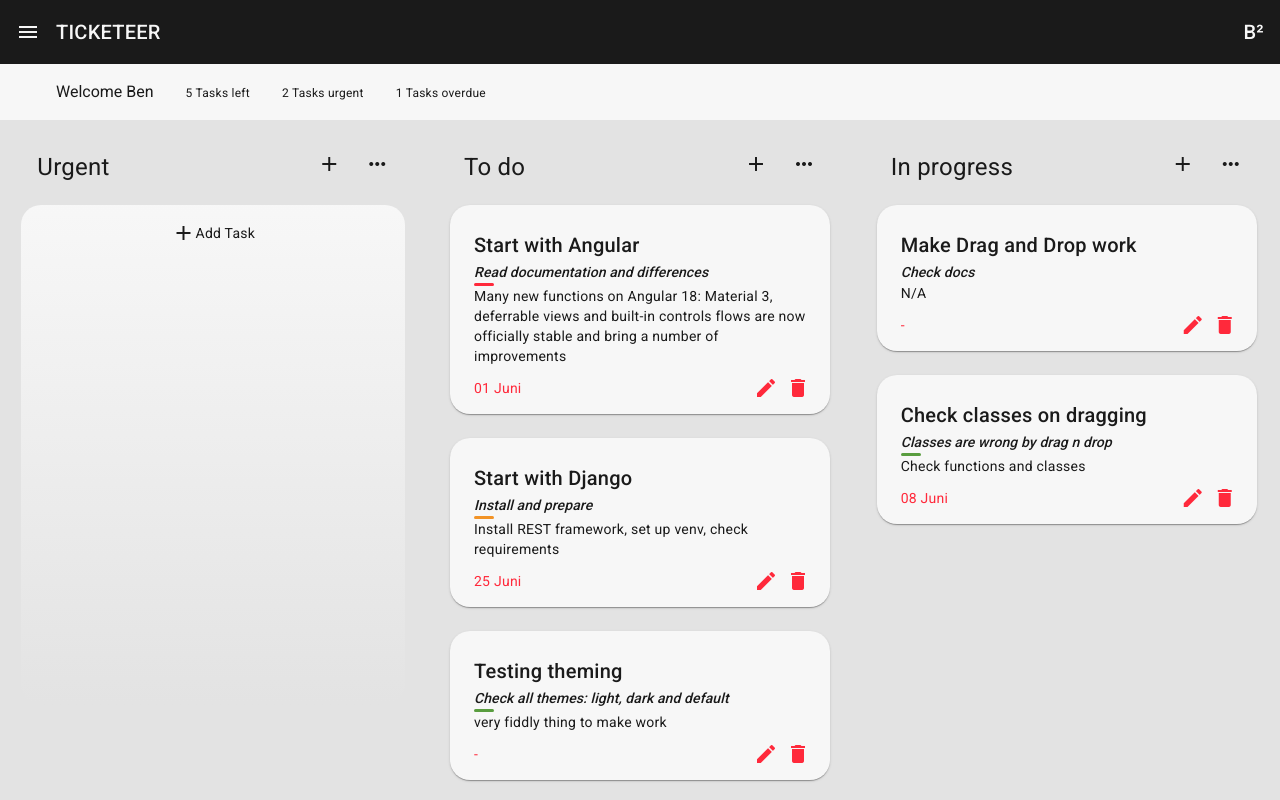
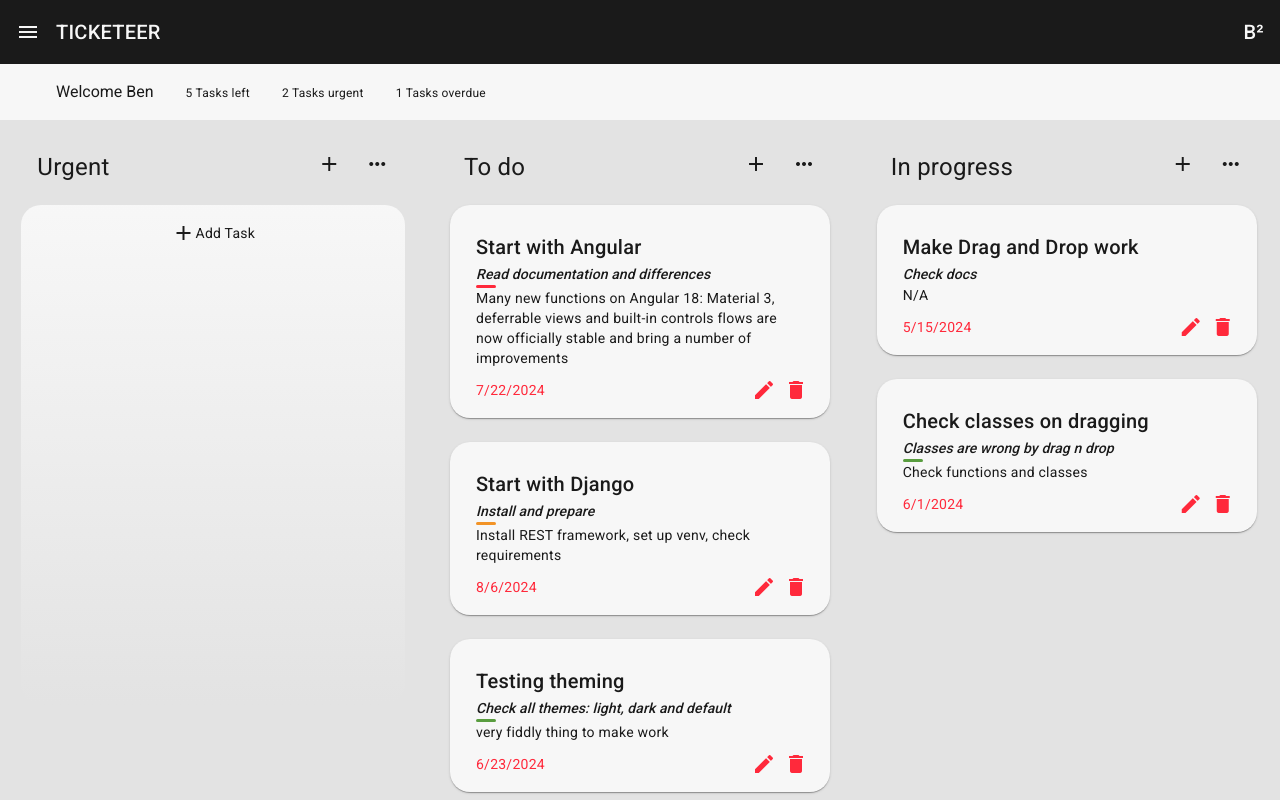
Before and after one commit to benjaminBennewitz/kanban_frondend, an Angular app in the folder kanban-frondend/: page /board in a window 1280 px wide. Built offline with nearby package versions, Linux system fonts and the light colour scheme.

Commit message:
start adding register form

```diff
--- a/kanban-frondend/src/app/components/board/board.component.html
+++ b/kanban-frondend/src/app/components/board/board.component.html
@@ -3,11 +3,20 @@
     'board-overlay': currentTheme === 'default',
     'board-overlay-light': currentTheme === 'light-theme',
     'board-overlay-dark': currentTheme === 'dark-theme',
-    'slide-out': hideOverlay
-}" class="board-overlay" [style.visibility]="hideOverlay ? 'hidden' : 'visible'">
+    'slide-out': hideWelcomeOverlay
+}" class="board-overlay" [style.visibility]="hideWelcomeOverlay ? 'hidden' : 'visible'">
     Welcome Ben
 </div>
 
+<!-- LOG OUT OVERLAY -->
+<div id="boardOverlayLogOut" [ngClass]="{
+    'board-overlay': currentTheme === 'default',
+    'board-overlay-light': currentTheme === 'light-theme',
+    'board-overlay-dark': currentTheme === 'dark-theme',
+    'slide-out-logout': !hideLogOutOverlay
+}" class="board-overlay" [style.visibility]="hideLogOutOverlay ? 'hidden' : 'visible'">
+    Logging out
+</div>
 
 
 <mat-drawer-container class="mat-drawer-container" autosize>
@@ -18,15 +27,16 @@
         'board-sidenav-dark': currentTheme === 'dark-theme'}" class="board-sidenav" mode="over" [opened]="false">
         <div class="logo-container">B² TICKETEER</div>
         <ul class="menu-items">
-            <li [routerLink]="['/']"><mat-icon>dashboard</mat-icon>Board</li>
+            <li><mat-icon>dashboard</mat-icon>Board</li>
             <li>
-                <div class="flex-c-c"><mat-icon>settings</mat-icon><mat-label>Themes</mat-label></div>
+                <div class="flex-c-c"><mat-icon>settings</mat-icon><mat-label>Theme</mat-label></div>
                 <mat-select (selectionChange)="onThemeChange($event.value)">
                     <mat-option value="default">Default</mat-option>
                     <mat-option value="light-theme">Light</mat-option>
                     <mat-option value="dark-theme">Dark</mat-option>
                 </mat-select>
             </li>
+            <li (click)="onLogout()" class="log-out"><mat-icon>logout</mat-icon>Logout</li>
         </ul>
     </mat-drawer>
     <!-- SIDENAV END -->
@@ -70,6 +80,7 @@
 
             <!-- BOARD COLUMNS START -->
             <div class="board-wrapper-col">
+
                 <!-- URGENT START-->
                 <div class="board-card-wrapper">
                     <div [ngClass]="{
@@ -114,7 +125,7 @@
                                         </mat-card-header>
                                         <mat-card-content>
                                             <p>{{item.content}}</p>
-                                            <p class="board-card-date">{{item.date}}</p>
+                                            <p class="board-card-date">{{getFormattedDate(item.date)}}</p>
                                         </mat-card-content>
                                         <mat-card-actions class="board-col-tools">
                                             <mat-icon class="board-col-icons">edit</mat-icon>
@@ -157,8 +168,10 @@
                                     <mat-card [ngClass]="{
                                         'board-card': currentTheme === 'default',
                                         'board-card-light': currentTheme === 'light-theme',
-                                        'board-card-dark': currentTheme === 'dark-theme'}"
-                                        [attr.id]="'CardId-' + item.id" class=" board-card" cdkDragPreview>
+                                        'board-card-dark': currentTheme === 'dark-theme',
+                                        'overdue': isDatePast(item.date)}"
+                                        [attr.id]="'CardId-' + item.id" class=" board-card"
+                                        cdkDragPreview>
                                         <mat-card-header>
                                             <div class="flex-col">
                                                 <mat-card-title>{{item.title}}</mat-card-title>
@@ -172,7 +185,7 @@
                                         </mat-card-header>
                                         <mat-card-content>
                                             <p>{{item.content}}</p>
-                                            <p class="board-card-date">{{item.date}}</p>
+                                            <p class="board-card-date">{{getFormattedDate(item.date)}}</p>
                                         </mat-card-content>
                                         <mat-card-actions class="board-col-tools">
                                             <mat-icon class="board-col-icons">edit</mat-icon>
@@ -230,7 +243,7 @@
                                         </mat-card-header>
                                         <mat-card-content>
                                             <p>{{item.content}}</p>
-                                            <p class="board-card-date">{{item.date}}</p>
+                                            <p class="board-card-date">{{getFormattedDate(item.date)}}</p>
                                         </mat-card-content>
                                         <mat-card-actions class="board-col-tools">
                                             <mat-icon class="board-col-icons">edit</mat-icon>
@@ -289,7 +302,7 @@
                                         </mat-card-header>
                                         <mat-card-content>
                                             <p>{{item.content}}</p>
-                                            <p class="board-card-date">{{item.date}}</p>
+                                            <p class="board-card-date">{{getFormattedDate(item.date)}}</p>
                                         </mat-card-content>
                                         <mat-card-actions class="board-col-tools">
                                             <mat-icon class="board-col-icons">edit</mat-icon>
--- a/kanban-frondend/src/app/components/board/board.component.scss
+++ b/kanban-frondend/src/app/components/board/board.component.scss
@@ -57,7 +57,7 @@ mat-icon{
 }
 
 .board-overlay-hide {
-    animation: slideOutRight 1.5s forwards;
+    animation: slideOutRight 1s forwards;
 }
 
 @keyframes slideOutRight {
@@ -70,6 +70,22 @@ mat-icon{
         opacity: 0;
     }
 }
+
+.slide-out-logout {
+    animation: slideOutRight 1s forwards;
+}
+
+@keyframes slideOutRight {
+    from {
+        transform: translateX(100%);
+        opacity: 1;
+    }
+    to {
+        transform: translateX(0);
+        opacity: 1;
+    }
+}
+
 /* Welcome Overlay END */
 
 .board-bg{
@@ -140,6 +156,12 @@ mat-icon{
             }
         }
     }
+}
+
+.log-out{
+    position: absolute;
+    bottom: 24px;
+    left: 8px;
 }
 
 .board-wrapper{
@@ -228,11 +250,16 @@ mat-icon{
 .board-card {
     background-color: $secondary;
     color: $text;
+    border:solid 2px transparent;
     border-radius: 20px;
     width: 380px;
     height: fit-content;
     padding: 8px 8px 16px 8px;
     transition: all 550ms;
+
+    &.overdue {
+        border-color: $link;
+    }
 }
 
 .board-heading{
--- a/kanban-frondend/src/app/components/board/board.component.ts
+++ b/kanban-frondend/src/app/components/board/board.component.ts
@@ -1,13 +1,14 @@
 import { Component, OnInit } from '@angular/core';
+import { Router } from '@angular/router';
+import { ThemesComponent } from '../../services/themes/themes.component';
 import { CdkDragDrop, moveItemInArray, transferArrayItem } from '@angular/cdk/drag-drop';
-import { ThemesComponent } from '../../services/themes/themes.component';
 
 interface Task {
   id: number;
   title: string;
   subtitle: string;
   content: string;
-  date: string;
+  date: Date;
   prio: string;
 }
 
@@ -19,36 +20,68 @@ interface Task {
 export class BoardComponent implements OnInit {
   showFiller = false;
   currentTheme: string = 'default';
-  hideOverlay = false;
+  hideWelcomeOverlay = false;
+  hideLogOutOverlay = true;
 
-  constructor(private themesComponent: ThemesComponent) {}
+  constructor(private themesComponent: ThemesComponent, private router: Router) {}
 
   ngOnInit() {
     this.themesComponent.currentTheme$.subscribe((theme) => {
       this.currentTheme = theme;
     });
 
-    //Timeout for welcome slide animation
+    // Ensure the log out overlay is hidden initially
+    const boardOverlayLogOut = document.getElementById('boardOverlayLogOut');
+    if (boardOverlayLogOut) {
+      boardOverlayLogOut.style.display = 'none';
+    }
+
+    // Show welcome overlay when the user logs in
+    this.showWelcomeOverlay();
+  }
+
+  /**
+   * Show the welcome overlay and hide it after a delay
+   */
+  showWelcomeOverlay() {
+    this.hideWelcomeOverlay = false;
+    this.setTemporaryOverflowHidden();
+
     setTimeout(() => {
-      this.hideBoardOverlay();
+      this.hideWelcomeOverlay = true;
+
+      setTimeout(() => {
+        const boardOverlay = document.getElementById('boardOverlay');
+        if (boardOverlay) {
+          boardOverlay.style.display = 'none';
+        }
+        this.restoreOverflow();
+      }, 2000); // Match the duration of the animation
     }, 2000);
   }
 
   /**
-   * Hide the board overlay with animation and temporarily disable overflow
+   * Trigger the log out overlay animation
    */
-  hideBoardOverlay() {
-    this.hideOverlay = true;
+  triggerLogOutOverlay() {
+    this.hideLogOutOverlay = false;
     this.setTemporaryOverflowHidden();
+    const boardOverlayLogOut = document.getElementById('boardOverlayLogOut');
+    if (boardOverlayLogOut) {
+      boardOverlayLogOut.style.display = 'flex';
+    }
 
-    // Set a timeout to hide the overlay element completely after the animation
     setTimeout(() => {
-      const boardOverlay = document.getElementById('boardOverlay');
-      if (boardOverlay) {
-        boardOverlay.style.display = 'none';
-      }
-      this.restoreOverflow();
-    }, 2000); // Match the duration of the animation
+      this.hideLogOutOverlay = true;
+
+      setTimeout(() => {
+        if (boardOverlayLogOut) {
+          boardOverlayLogOut.style.display = 'none';
+        }
+        this.restoreOverflow();
+        this.router.navigate(['/login']); // Redirect to login page
+      }, 900); // Match the duration of the animation
+    }, 1500);
   }
 
   /**
@@ -68,12 +101,44 @@ export class BoardComponent implements OnInit {
   }
 
   /**
+   * Event handler for the logout button click
+   */
+  onLogout() {
+    this.triggerLogOutOverlay();
+  }
+
+  /**
    * Handle theme change
    * @param selectedTheme
    */
   onThemeChange(selectedTheme: string) {
     this.themesComponent.onThemeChange(selectedTheme);
   }
+
+
+ /**
+   * checks if the date is past due
+   * @param date
+   * @returns
+   */
+ isDatePast(date: Date): boolean {
+  const today = new Date();
+  return date < today;
+}
+
+/**
+ * checks if the date is past due
+ * @param date
+ * @returns
+ */
+isDateOverdue(date: Date): boolean {
+  return this.isDatePast(date);
+}
+
+// Methode zum Formatieren des Datums
+getFormattedDate(date: Date): string {
+  return (date.getMonth() + 1) + '/' + date.getDate() + '/' + date.getFullYear();
+}
 
 
   urgent: Task[] = [];
@@ -85,7 +150,7 @@ export class BoardComponent implements OnInit {
       subtitle: 'Read documentation and differences',
       content:
         'Many new functions on Angular 18: Material 3, deferrable views and built-in controls flows are now officially stable and bring a number of improvements',
-      date: '01 Juni',
+      date: new Date('2024-07-22'),
       prio: 'urgent',
     },
     {
@@ -93,7 +158,7 @@ export class BoardComponent implements OnInit {
       title: 'Start with Django',
       subtitle: 'Install and prepare',
       content: 'Install REST framework, set up venv, check requirements',
-      date: '25 Juni',
+      date: new Date('2024-08-06'),
       prio: 'medium',
     },
     {
@@ -101,7 +166,7 @@ export class BoardComponent implements OnInit {
       title: 'Testing theming',
       subtitle: 'Check all themes: light, dark and default',
       content: 'very fiddly thing to make work',
-      date: '-',
+      date: new Date('2024-06-23'),
       prio: 'low',
     },
   ];
@@ -112,7 +177,7 @@ export class BoardComponent implements OnInit {
       title: 'Make Drag and Drop work',
       subtitle: 'Check docs',
       content: 'N/A',
-      date: '-',
+      date: new Date('2024-05-15'),
       prio: '',
     },
     {
@@ -120,7 +185,7 @@ export class BoardComponent implements OnInit {
       title: 'Check classes on dragging',
       subtitle: 'Classes are wrong by drag n drop',
       content: 'Check functions and classes',
-      date: '08 Juni',
+      date: new Date('2024-06-01'),
       prio: 'low',
     },
   ];
@@ -131,7 +196,7 @@ export class BoardComponent implements OnInit {
       title: 'Design Board',
       subtitle: 'Make the Layout and css classes',
       content: 'Pay attention to class naming',
-      date: '28 Mai',
+      date: new Date('2024-07-19'),
       prio: 'medium',
     },
   ];
@@ -157,6 +222,11 @@ export class BoardComponent implements OnInit {
     }
   }
 
+  /**
+   * checks the priority and sets the right class for color highlighting
+   * @param prio
+   * @returns
+   */
   getPriorityClass(prio: string): string {
     switch (prio) {
       case 'urgent':
--- a/kanban-frondend/src/app/components/login/login.component.html
+++ b/kanban-frondend/src/app/components/login/login.component.html
@@ -22,9 +22,10 @@
         </mat-form-field>
 
         <div class="flex-c-c gap-32">
-            <button class="login-btn" mat-raised-button><mat-icon>how_to_reg</mat-icon>Register</button>
+            <button class="login-btn" mat-raised-button>
+                <mat-icon>how_to_reg</mat-icon>Register
+            </button>
             <app-snackbars></app-snackbars>
         </div>
-
     </div>
 </section>
--- a/kanban-frondend/src/app/costum-styles/dark-theme.scss
+++ b/kanban-frondend/src/app/costum-styles/dark-theme.scss
@@ -132,6 +132,10 @@ $accent-dark: hsl(192, 83%, 26%);
     padding: 8px 8px 16px 8px;
 
     transition: all 550ms;
+
+    &.overdue {
+        border:solid 2px $link-dark;
+    }
 }
 
 .board-card-wrapper-empty-dark{
```
Also changed, not shown: kanban-frondend/src/app/app.module.ts (+19 -19 lines), kanban-frondend/src/app/costum-styles/light-theme.scss (+6 -1 lines).
